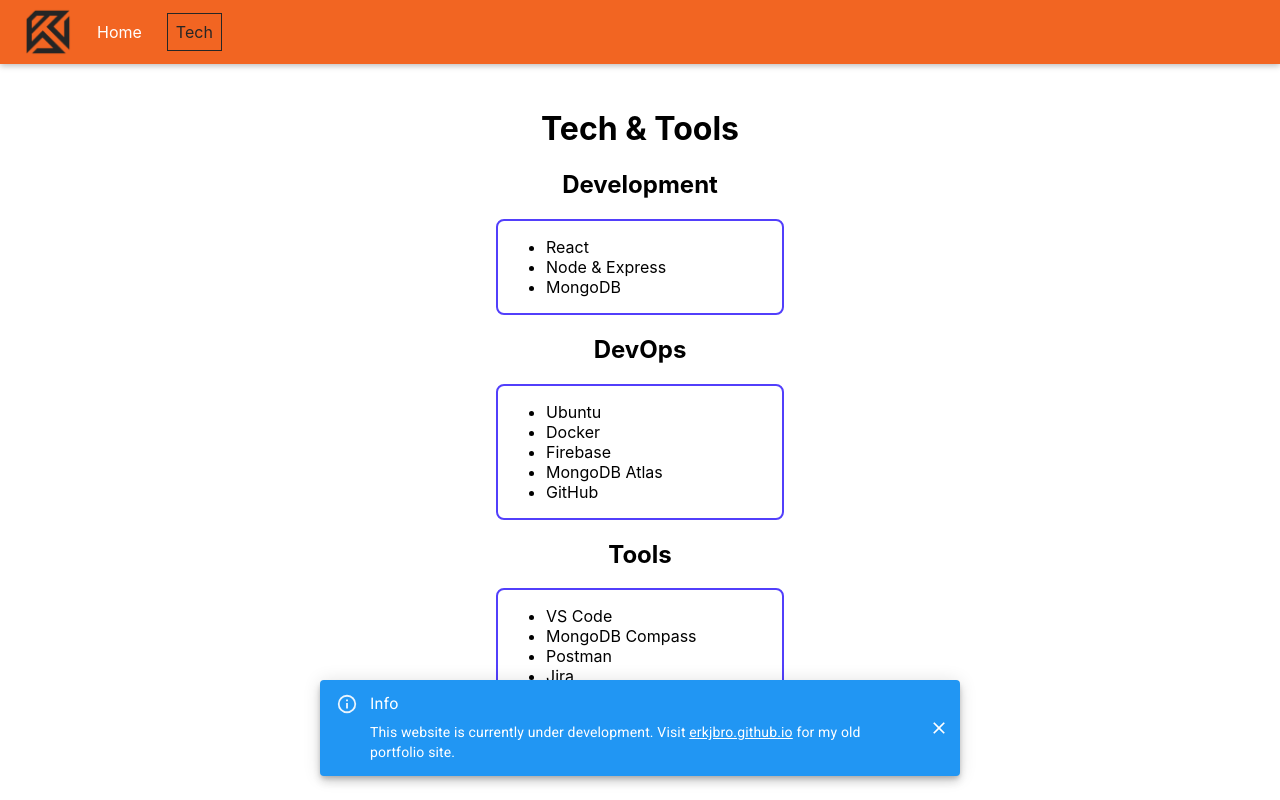
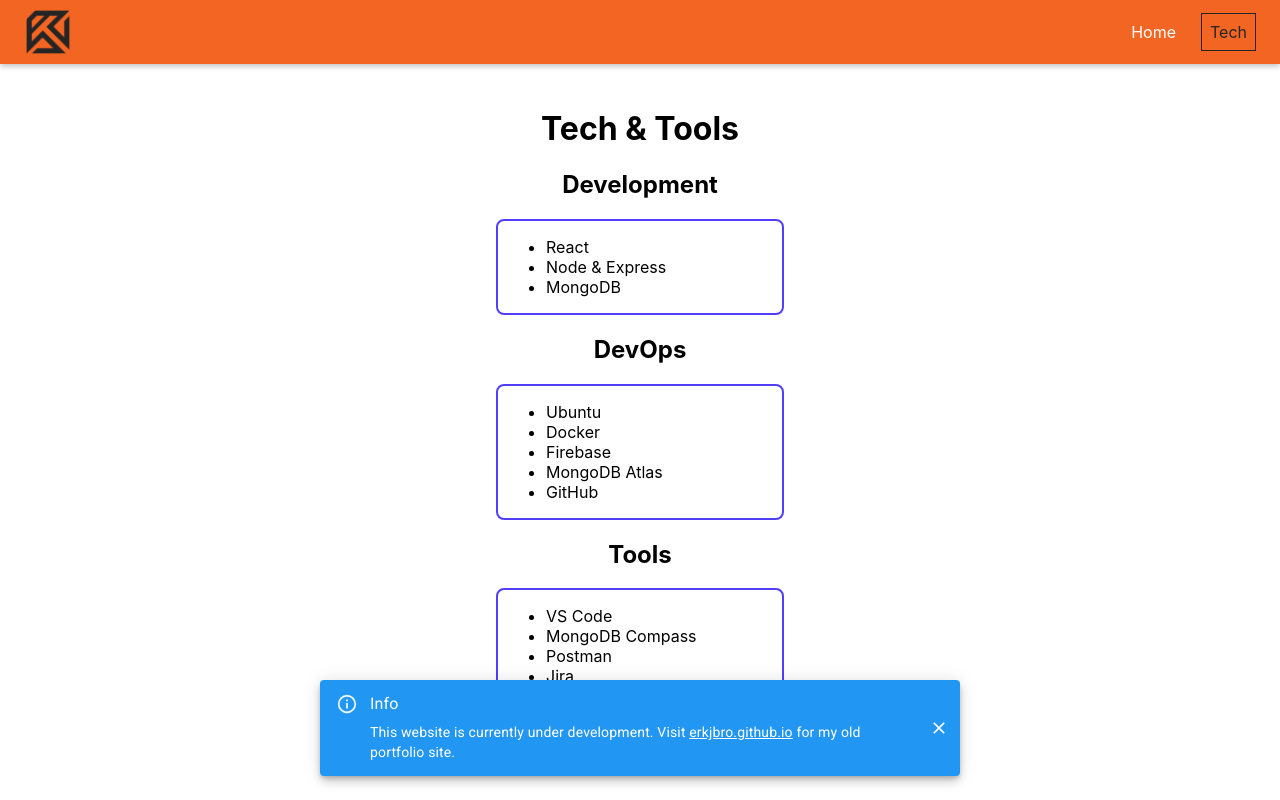
Before and after one commit to erkjbro/erkjbro-tech, a React (Create React App) app: page /tech in a window 1280 px wide. Built offline with nearby package versions, Linux system fonts and the light colour scheme.

Commit message:
correcting mixin usage

```diff
--- a/src/components/Navigation/MainHeader/MainHeader.scss
+++ b/src/components/Navigation/MainHeader/MainHeader.scss
@@ -15,8 +15,6 @@
   z-index: 5;
 
   @include media-min-width(40rem) {
-    .main-header {
-      justify-content: space-between;
-    }
+    justify-content: space-between;
   }
 }
```
